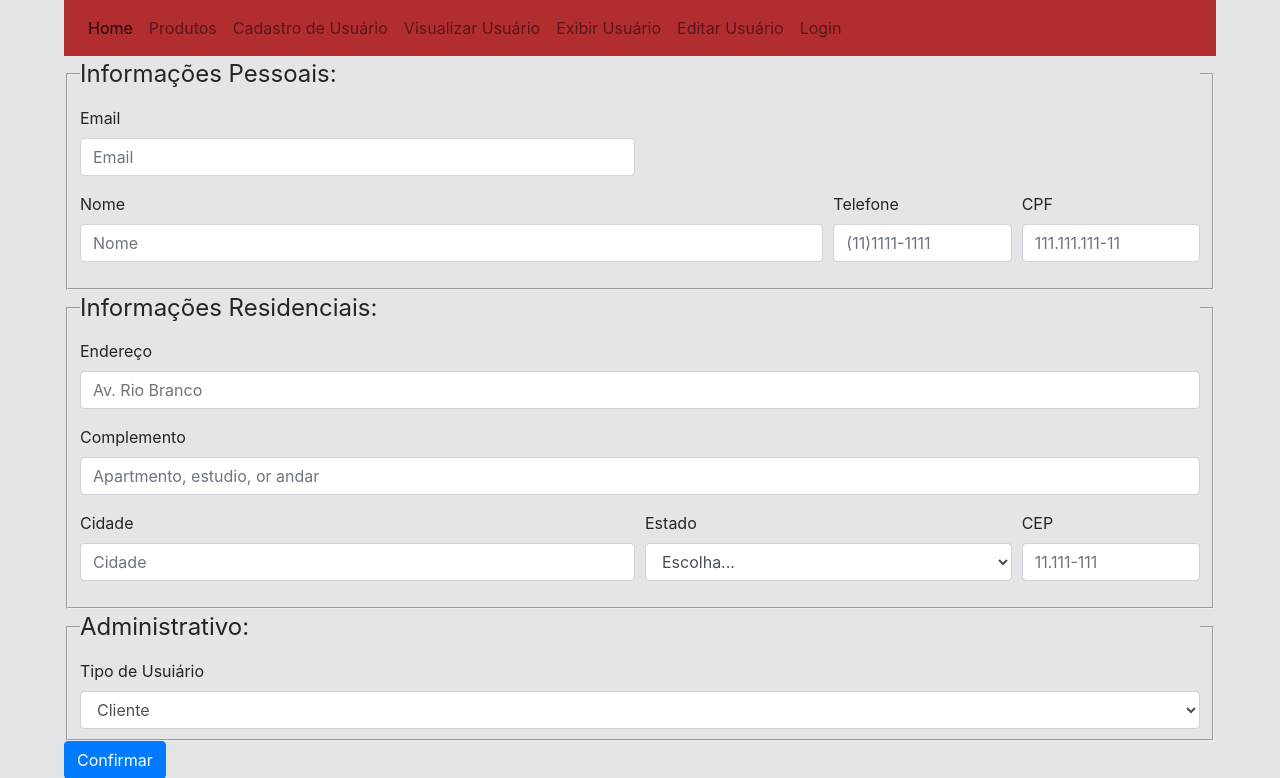
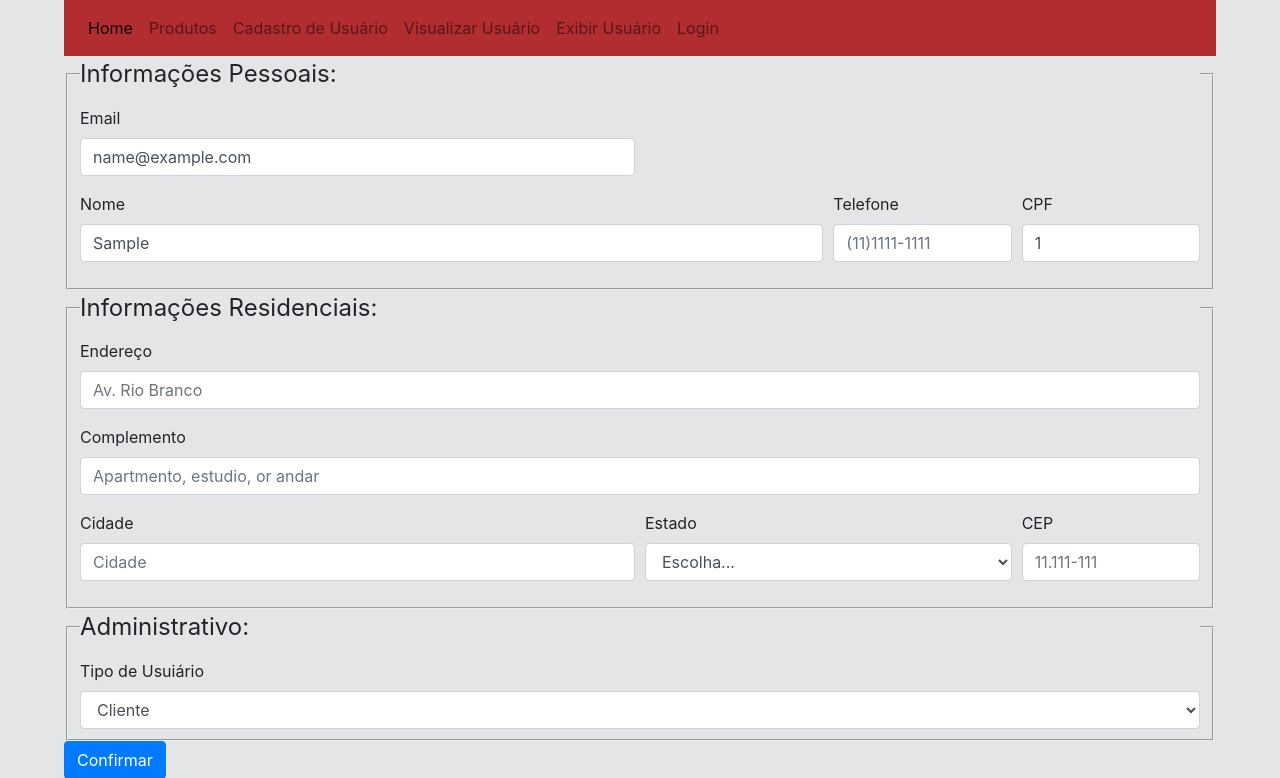
Before and after one commit to deborahConde/EngSoft-2019.1, a PHP site: page /editarUsuario.php?cpf=1 in a window 1280 px wide. Shown: the top 778 px of the page. Run offline with PHP 8.4, Linux system fonts and the light colour scheme; the visitor is signed in with stand-in values (Sample User, id 1); some libraries are stand-ins or nearby versions.

Commit message:
Editar adicionado

```diff
--- a/editarUsuario.php
+++ b/editarUsuario.php
@@ -1,6 +1,33 @@
 <?php session_start(); ?>
+<?php
+if (isset($_POST["cpf"])) {
+    include_once("conexao.php");
+    $email = $_POST['email'];
+    $nome = $_POST['nome'];
+    $telefone = $_POST['telefone'];
+    $cpf = $_POST['cpf'];
+    $endereco = $_POST['endereco'];
+    $complemento = $_POST['complemento'];
+    $cidade = $_POST['cidade'];
+    $estado = $_POST['estado'];
+    $cep = $_POST['cep'];
+    $tipo = $_POST['tipo'];
+    $atualizar = "UPDATE `lojaze`.`usuarios` SET `nome`='$nome', `email`='$email',`telefone`='$telefone',`cpf`='$cpf',`endereco`='$endereco',`complemento`='$complemento',`cidade`='$cidade',`estado`='$estado',`cep`='$cep',`tipo`='$tipo' WHERE (cpf=\"" . $_GET['cpf'] . "\")";
+    $salvar = mysqli_query($conexao, $atualizar);
+}
+?>
+<?php
+include_once("conexao.php"); /* Estabelece a conexão */
+$sql = "SELECT * FROM usuarios where cpf='$_GET[cpf]'";
+$resultado = mysqli_query($conexao, $sql);
+if (mysqli_num_rows($resultado) === 1) {
+    $linha = mysqli_fetch_assoc($resultado);
+}
+?>
+
 <!DOCTYPE html>
 <html>
+
 <head>
     <meta charset="utf-8">
     <meta http-equiv="X-UA-Compatible" content="IE=edge">
@@ -23,36 +50,36 @@
         function mascara(t, mask) {
             var i = t.value.length;
             var saida = mask.substring(1, 0);
-                var texto = mask.substring(i)
-                //if (texto.substring(0, 1) != saida) {
-                //   t.value += texto.substring(0, 1);
-                //}
+            var texto = mask.substring(i);
+            console.log(saida, texto);
+            if (texto.substring(0, 1) != saida) {
+                t.value += texto.substring(0, 1);
+            }
         }
     </script>
     <!-- Fim do script -->
     <!-- Formulário de Cadastro de Usuário -->
-        <form action="" method="POST" target="_self">
+    <form action="" method="POST" target="_self" onsubmit="javascript:window.location.reload()">
         <fieldset>
             <legend>Informações Pessoais:</legend>
             <div class="form-row">
                 <div class="form-group col-md-6">
                     <label for="inputEmail4">Email</label>
-                        <input type="name" name="email" class="form-control" id="inputEmail4" placeholder="Email">
+                    <input type="name" name="email" class="form-control" id="inputEmail4" placeholder="Email" value=<?php echo htmlspecialchars($linha['email']) ?>>
                 </div>
-
             </div>
             <div class="form-row">
                 <div class="form-group col-md-8">
                     <label for="inputEmail4">Nome</label>
-                        <input type="name" name="nome" class="form-control" id="inputNome4" placeholder="Nome">
+                    <input type="name" name="nome" class="form-control" id="inputNome4" placeholder="Nome" value=<?php echo htmlspecialchars($linha['nome']) ?>>
                 </div>
                 <div class="form-group col-md-2">
                     <label for="inputPassword4">Telefone</label>
-                        <input type="text" name="telefone" class="form-control" id="inputTelefone4" placeholder="(11)1111-1111" onkeypress="mascara(this, '(##)####-####')" maxlength="12">
+                    <input type="text" name="telefone" class="form-control" id="inputTelefone4" placeholder="(11)1111-1111" onkeypress="mascara(this, '(##)####-####')" maxlength="12" value=<?php echo htmlspecialchars($linha['telefone']) ?>>
                 </div>
                 <div class="form-group col-md-2">
                     <label for="inputPassword4">CPF</label>
-                        <input type="text" name="cpf" class="form-control" id="inputCPF4" placeholder="111.111.111-11" onkeypress="mascara(this, '###.###.###-##')" maxlength="14">
+                    <input type="text" name="cpf" class="form-control" id="inputCPF4" placeholder="111.111.111-11" onkeypress="mascara(this, '###.###.###-##')" maxlength="14" value=<?php echo htmlspecialchars($linha['cpf']) ?>>
                 </div>
             </div>
         </fieldset>
@@ -60,20 +87,20 @@
             <legend>Informações Residenciais:</legend>
             <div class="form-group">
                 <label for="inputAddress">Endereço</label>
-                    <input type="text" name="endereco" class="form-control" id="inputAddress" placeholder="Av. Rio Branco">
+                <input type="text" name="endereco" class="form-control" id="inputAddress" placeholder="Av. Rio Branco" value=<?php echo htmlspecialchars($linha['endereco']) ?>>
             </div>
             <div class="form-group">
                 <label for="inputAddress2">Complemento</label>
-                    <input type="text" name="complemento" class="form-control" id="inputAddress2" placeholder="Apartmento, estudio, or andar">
+                <input type="text" name="complemento" class="form-control" id="inputAddress2" placeholder="Apartmento, estudio, or andar" value=<?php echo htmlspecialchars($linha['complemento']) ?>>
             </div>
             <div class="form-row">
                 <div class="form-group col-md-6">
                     <label for="inputCity">Cidade</label>
-                        <input type="text" name="cidade" class="form-control" id="inputCity" placeholder="Cidade">
+                    <input type="text" name="cidade" class="form-control" id="inputCity" placeholder="Cidade" value=<?php echo htmlspecialchars($linha['cidade']) ?>>
                 </div>
                 <div class="form-group col-md-4">
                     <label for="inputState">Estado</label>
-                        <select id="inputState" name="estado" class="form-control">
+                    <select id="inputState" name="estado" class="form-control" value=<?php echo htmlspecialchars($linha['estado']) ?>>
                         <option selected>Escolha...</option>
                         <option>AC</option>
                         <option>AL</option>
@@ -106,7 +133,7 @@
                 </div>
                 <div class="form-group col-md-2">
                     <label for="inputZip">CEP</label>
-                        <input type="text" name="cep" class="form-control" id="cep" onkeypress="mascara(this, '##.###-###')" placeholder="11.111-111" maxlength="10">
+                    <input type="text" name="cep" class="form-control" id="cep" onkeypress="mascara(this, '##.###-###')" placeholder="11.111-111" maxlength="10" value=<?php echo htmlspecialchars($linha['cep']) ?>>
                 </div>
             </div>
         </fieldset>
@@ -116,44 +143,21 @@
                 <label for="inputType">Tipo de Usuiário</label>
                 <?php
                 // A sessão precisa ser iniciada em cada página diferente
-                    if(!isset($_SESSION)) session_start();
+                if (!isset($_SESSION)) session_start();
                 // Verifica o tipo de usuario
-                    if ( $_SESSION['usuarioNiveisAcessoId'] == 0) {
-                        echo "<select for='inputType' name='tipo' class='form-control'>"."<option value='1'>Cliente</option>"."<option value='2'>Funcionário</option>"."</select>";
-                    }else{
-                        echo "<select for='inputType' name='tipo' class='form-control'>".
-                        "<option value='1'>Cliente</option>"."</select>";
+                if ($_SESSION['usuarioNiveisAcessoId'] == 0) {
+                    echo "<select for='inputType' name='tipo' class='form-control' value=$linha[email]>" . "<option value='1'>Cliente</option>" . "<option value='2'>Funcionário</option>" . "</select>";
+                } else {
+                    echo "<select for='inputType' name='tipo' class='form-control' value=$linha[email]>" .
+                        "<option value='1'>Cliente</option>" . "</select>";
                 }
                 ?>
-
             </div>
         </fieldset>
         <button type="submit" class="btn btn-primary" value="Submit" name="submit">Confirmar</button>
     </form>
 
-        <?php
 
-
-        if(isset($_POST["submit"]) && isset($_GET["cpf"])){
-            include_once("conexao.php");
-
-            $email = $_POST['email'];
-            $nome = $_POST['nome'];
-            $telefone = $_POST['telefone'];
-            $cpf = $_POST['cpf'];
-            $endereco = $_POST['endereco'];
-            $complemento = $_POST['complemento'];
-            $cidade = $_POST['cidade'];
-            $estado = $_POST['estado'];
-            $cep = $_POST['cep'];
-            $tipo = $_POST['tipo'];
-
-            $atualizar = "UPDATE `lojaze`.`usuarios` SET `nome`='$nome', `email`='$email',`telefone`='$telefone',`cpf`='$cpf',`endereco`='$endereco',`complemento`='$complemento',`cidade`='$cidade',`estado`='$estado',`cep`='$cep',`tipo`='$tipo' WHERE (cpf=\"" . $_GET['cpf'] . "\")";
-
-            $salvar = mysqli_query($conexao, $atualizar);
-
-        }
-    ?>
 
 </body>
 
--- a/header.php
+++ b/header.php
@@ -21,9 +21,6 @@
       <li class="nav-item">
         <a class="nav-link" href="exibirUsuario.php">Exibir Usuário</a>
       </li>
-      <li class="nav-item">
-        <a class="nav-link" href="editarUsuario.php">Editar Usuário</a>
-      </li>
       <!---TEST--->
 
       <li class="nav-item">
```
Lines whose indentation alone changed are shown as unchanged.
